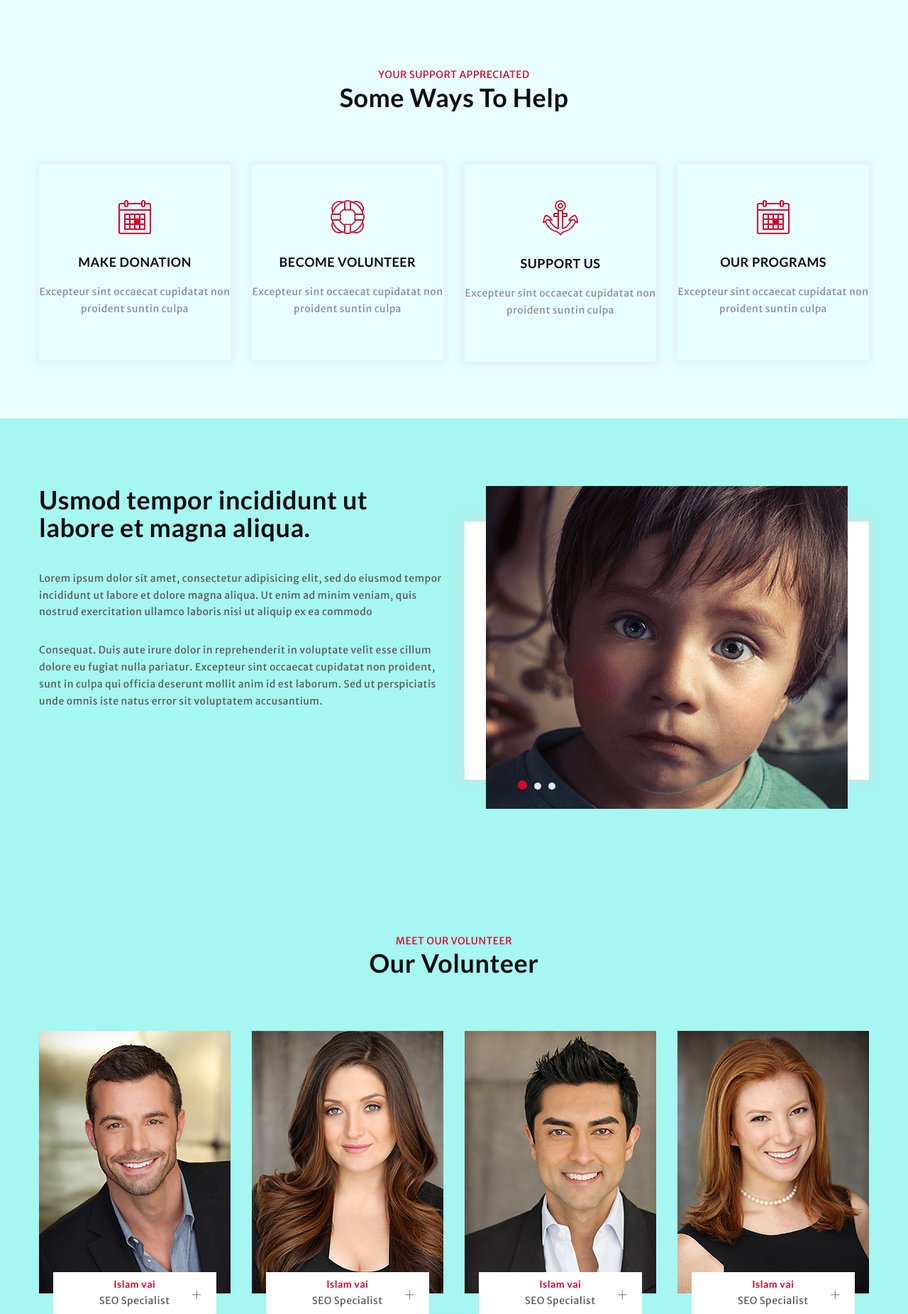
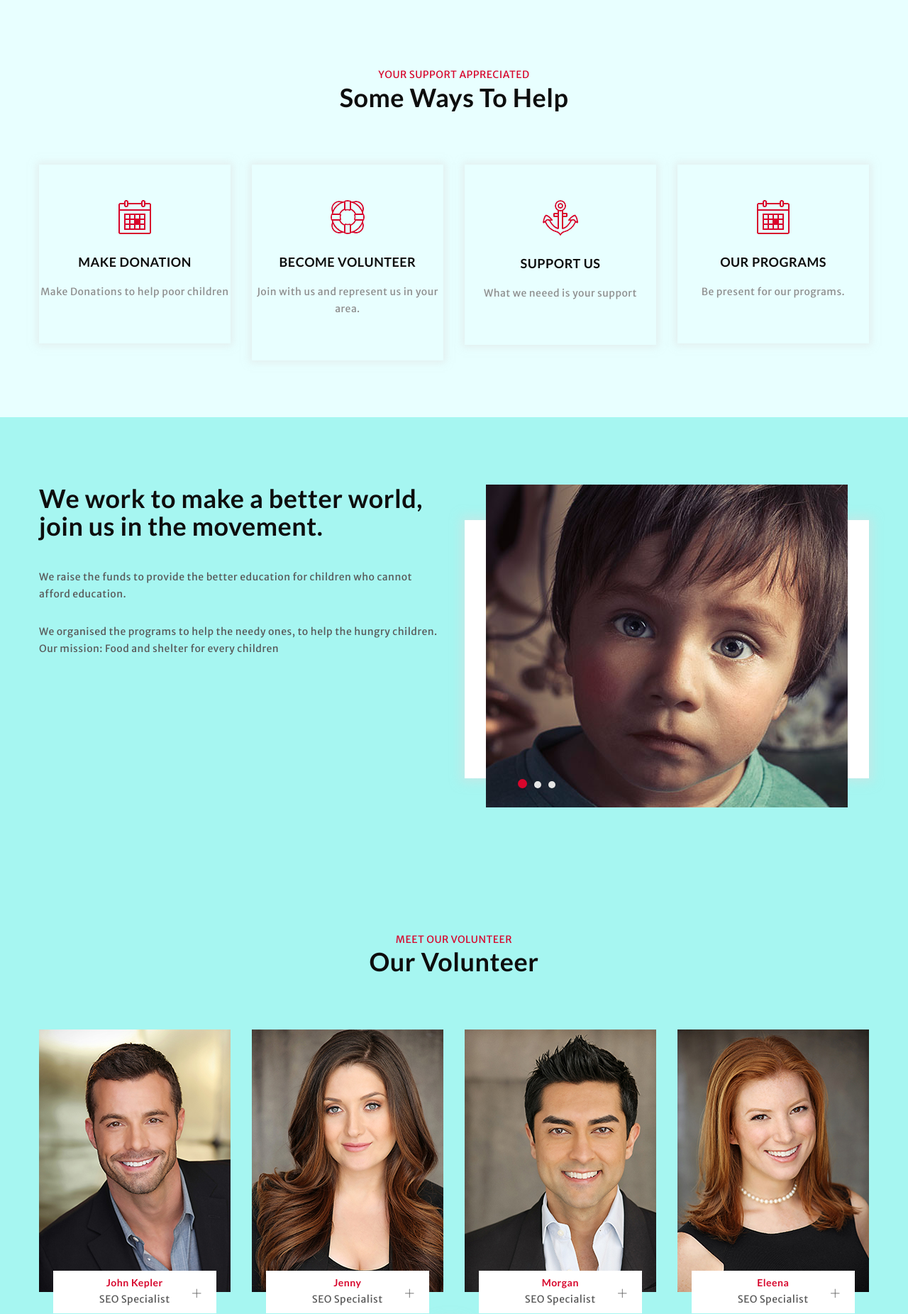
Before and after one commit to iamsrshaikh/wt_project, a Node server app: page /about-us in a window 1280 px wide. Shown: the part 139-1991 px from the top of the page at 71% size. Run offline with Node 20, Linux system fonts and the light colour scheme.

Commit message:
Update about-us.ejs

```diff
--- a/views/about-us.ejs
+++ b/views/about-us.ejs
@@ -27,7 +27,7 @@
 										<h3 class="black">MAKE DONATION</h3>
 									</div>
 									<div class="way-help-text-content">
-										<p>Excepteur sint occaecat cupidatat non proident suntin culpa</p>
+										<p>Make Donations to help poor children</p>
 									</div>
 								</div>
 								<!-- /text -->
@@ -36,7 +36,7 @@
 										<h3 class="red">MAKE DONATION</h3>
 									</div>
 									<div class="way-help-text-content pb20">
-										<p>Duis aute irure dolor in reprehenderit in voluptate velit esse cillum dolore eu fugiat nulla.</p>
+										<p>Make Donations to help poor children</p>
 									</div>
 									<div class="way-help-pic pb30">
 										<a href="#"><span class="red ti-plus"></span></a>
@@ -57,7 +57,7 @@
 										<h3 class="black">BECOME VOLUNTEER</h3>
 									</div>
 									<div class="way-help-text-content">
-										<p>Excepteur sint occaecat cupidatat non proident suntin culpa</p>
+										<p>Join with us and represent us in your area.</p>
 									</div>
 								</div>
 								<!-- /text -->
@@ -66,7 +66,7 @@
 										<h3 class="red">BECOME VOLUNTEER</h3>
 									</div>
 									<div class="way-help-text-content pb20">
-										<p>Duis aute irure dolor in reprehenderit in voluptate velit esse cillum dolore eu fugiat nulla.</p>
+										<p>Join with us and represent us in your area.</p>
 									</div>
 									<div class="way-help-pic pb30">
 										<a href="#"><span class="red ti-plus"></span></a>
@@ -87,7 +87,7 @@
 										<h3 class="black">SUPPORT US</h3>
 									</div>
 									<div class="way-help-text-content">
-										<p>Excepteur sint occaecat cupidatat non proident suntin culpa</p>
+										<p>What we neeed is your support</p>
 									</div>
 								</div>
 								<!-- /text -->
@@ -96,7 +96,7 @@
 										<h3 class="red">SUPPORT US</h3>
 									</div>
 									<div class="way-help-text-content pb20">
-										<p>Duis aute irure dolor in reprehenderit in voluptate velit esse cillum dolore eu fugiat nulla.</p>
+										<p>What we need is your support</p>
 									</div>
 									<div class="way-help-pic pb30">
 										<a href="#"><span class="red ti-plus"></span></a>
@@ -117,7 +117,7 @@
 										<h3 class="black">OUR PROGRAMS</h3>
 									</div>
 									<div class="way-help-text-content">
-										<p>Excepteur sint occaecat cupidatat non proident suntin culpa</p>
+										<p>Be present for our programs.</p>
 									</div>
 								</div>
 								<!-- /text -->
@@ -126,7 +126,7 @@
 										<h3 class="red">OUR PROGRAMS</h3>
 									</div>
 									<div class="way-help-text-content pb20">
-										<p>Duis aute irure dolor in reprehend-erit in voluptate velit esse cillum dolore eu fugiat nulla.</p>
+										<p>Be present for our programs.</p>
 									</div>
 									<div class="way-help-pic pb30">
 										<a href="#"><span class="red ti-plus"></span></a>
@@ -154,13 +154,13 @@
 						<div class="col-md-6">
 							<div class="about-slider-text">
 								<div class="about-slider-text-head pb40">
-									<h2 class="black">Usmod tempor incididunt ut labore et  magna aliqua.</h2>
+									<h2 class="black">We work to make a better world, join us in the movement.</h2>
 								</div>
 								<div class="about-slider-text-details pb20">
-									<p>Lorem ipsum dolor sit amet, consectetur adipisicing elit, sed do eiusmod tempor incididunt ut labore et dolore magna aliqua. Ut enim ad minim veniam, quis nostrud exercitation ullamco laboris nisi ut aliquip ex ea commodo </p>
+									<p>We raise the funds to provide the better education for children who cannot afford education. </p>
 								</div>
 								<div class="about-slider-text-details">
-									<p>Consequat. Duis aute irure dolor in reprehenderit in voluptate velit esse cillum dolore eu fugiat nulla pariatur. Excepteur sint occaecat cupidatat non proident, sunt in culpa qui officia deserunt mollit anim id est laborum. Sed ut perspiciatis unde omnis iste natus error sit voluptatem accusantium. </p>
+									<p>We organised the programs to help the needy ones, to help the hungry children. Our mission: Food and shelter for every children </p>
 								</div>
 							</div>
 						</div>
@@ -211,7 +211,7 @@
 							<div class="volunteer-text">
 								<div class="name-designation text-center">
 									<div class="volunteer-name">
-										<a class="red" href="#">Islam vai</a>
+										<a class="red" href="#">John Kepler</a>
 									</div>
 									<div class="volunteer-designation">
 										<p>SEO Specialist</p>
@@ -242,7 +242,7 @@
 							<div class="volunteer-text">
 								<div class="name-designation text-center">
 									<div class="volunteer-name">
-										<a class="red" href="#">Islam vai</a>
+										<a class="red" href="#">Jenny</a>
 									</div>
 									<div class="volunteer-designation">
 										<p>SEO Specialist</p>
@@ -273,7 +273,7 @@
 							<div class="volunteer-text">
 								<div class="name-designation text-center">
 									<div class="volunteer-name">
-										<a class="red" href="#">Islam vai</a>
+										<a class="red" href="#">Morgan</a>
 									</div>
 									<div class="volunteer-designation">
 										<p>SEO Specialist</p>
@@ -304,7 +304,7 @@
 							<div class="volunteer-text">
 								<div class="name-designation text-center">
 									<div class="volunteer-name">
-										<a class="red" href="#">Islam vai</a>
+										<a class="red" href="#">Eleena</a>
 									</div>
 									<div class="volunteer-designation">
 										<p>SEO Specialist</p>
@@ -336,7 +336,7 @@
 							<div class="volunteer-text">
 								<div class="name-designation text-center">
 									<div class="volunteer-name">
-										<a class="red" href="#">Islam vai</a>
+										<a class="red" href="#">Watson</a>
 									</div>
 									<div class="volunteer-designation">
 										<p>SEO Specialist</p>
@@ -367,7 +367,7 @@
 							<div class="volunteer-text">
 								<div class="name-designation text-center">
 									<div class="volunteer-name">
-										<a class="red" href="#">Islam vai</a>
+										<a class="red" href="#">Jenifer</a>
 									</div>
 									<div class="volunteer-designation">
 										<p>SEO Specialist</p>
@@ -398,7 +398,7 @@
 							<div class="volunteer-text">
 								<div class="name-designation text-center">
 									<div class="volunteer-name">
-										<a class="red" href="#">Islam vai</a>
+										<a class="red" href="#">Kevin</a>
 									</div>
 									<div class="volunteer-designation">
 										<p>SEO Specialist</p>
@@ -429,7 +429,7 @@
 							<div class="volunteer-text">
 								<div class="name-designation text-center">
 									<div class="volunteer-name">
-										<a class="red" href="#">Islam vai</a>
+										<a class="red" href="#">Selena</a>
 									</div>
 									<div class="volunteer-designation">
 										<p>SEO Specialist</p>
@@ -460,7 +460,7 @@
 							<div class="volunteer-text">
 								<div class="name-designation text-center">
 									<div class="volunteer-name">
-										<a class="red" href="#">Islam vai</a>
+										<a class="red" href="#">Alastair</a>
 									</div>
 									<div class="volunteer-designation">
 										<p>SEO Specialist</p>
@@ -491,7 +491,7 @@
 							<div class="volunteer-text">
 								<div class="name-designation text-center">
 									<div class="volunteer-name">
-										<a class="red" href="#">Islam vai</a>
+										<a class="red" href="#">Gomezay</a>
 									</div>
 									<div class="volunteer-designation">
 										<p>SEO Specialist</p>
@@ -522,7 +522,7 @@
 							<div class="volunteer-text">
 								<div class="name-designation text-center">
 									<div class="volunteer-name">
-										<a class="red" href="#">Islam vai</a>
+										<a class="red" href="#">Mount</a>
 									</div>
 									<div class="volunteer-designation">
 										<p>SEO Specialist</p>
@@ -553,7 +553,7 @@
 							<div class="volunteer-text">
 								<div class="name-designation text-center">
 									<div class="volunteer-name">
-										<a class="red" href="#">Islam vai</a>
+										<a class="red" href="#">Victoria</a>
 									</div>
 									<div class="volunteer-designation">
 										<p>SEO Specialist</p>
@@ -598,7 +598,7 @@
 									<h2>Our Impact</h2>
 								</div>
 								<div class="section-title-text-1 text-left">
-									<p>Lorem ipsum dolor sit amet, consectetur adipisicing elit, sed do eiusmod tempor incididunt ut labore et dolore magna aliqua. Ut enim ad minim veniam, quis nostrud exercitation ullamco laboris nisi ut aliquip ex ea commodo consequat. Duis aute irure dolor in reprehenderit.</p>
+									<p>We have provide education to millions of children. Every day our team is working to make sure that no child remains hungry. We are doing our best to provide shelters for poor children.</p>
 								</div>
 							</div>
 							<!-- /section-title -->
@@ -662,7 +662,7 @@
 								<div class="become-member">
 									<div class="become-member-head pb30">
 										<h3 class="black">Become a Part Of the World</h3>
-										<p>Lorem ipsum dolor sit amet, consectetur adipisicing elit, sed do eiusmod </p>
+										<p>Join with us, work for better tomorrow of others.</p>
 									</div>
 									<div class="become-member-form">
 										<form action="#" method="post">
@@ -720,13 +720,13 @@
 									<span class="red ti-crown"></span>
 								</div>
 								<div class="we-can-do-text">
-									<h3 class="we-can-do-head red"> <a href="#">Croud Funding</a></h3>
+									<h3 class="we-can-do-head red"> <a href="#">Crowd Funding</a></h3>
 								</div>
 								<div class="hide-icon">
 									<span class="red ti-crown"></span>
 								</div>
 								<div class="hide-text text-left">
-									<p>Modi tempora incidunt ut labore et dolore magnam voluptatem...</p>
+									<p>We raise money for funding it to various projects.</p>
 								</div>
 							</div>
 						</div>
@@ -744,7 +744,7 @@
 									<span class="red ti-heart"></span>
 								</div>
 								<div class="hide-text text-left">
-									<p>Modi tempora incidunt ut labore et dolore magnam voluptatem...</p>
+									<p>We collect donations to help poor children.</p>
 								</div>
 							</div>
 						</div>
@@ -762,7 +762,7 @@
 									<span class="red ti-support"></span>
 								</div>
 								<div class="hide-text text-left">
-									<p>Modi tempora incidunt ut labore et dolore magnam voluptatem...</p>
+									<p>We provide medical help to others.</p>
 								</div>
 							</div>
 						</div>
@@ -780,7 +780,7 @@
 									<span class="red ti-book"></span>
 								</div>
 								<div class="hide-text text-left">
-									<p>Modi tempora incidunt ut labore et dolore magnam voluptatem...</p>
+									<p>We collect funds to provide quality of education to poors.</p>
 								</div>
 							</div>
 						</div>
@@ -798,7 +798,7 @@
 									<span class="red ti-timer"></span>
 								</div>
 								<div class="hide-text text-left">
-									<p>Modi tempora incidunt ut labore et dolore magnam voluptatem...</p>
+									<p>We organize various events to help others.</p>
 								</div>
 							</div>
 						</div>
@@ -816,7 +816,7 @@
 									<span class="red ti-wheelchair"></span>
 								</div>
 								<div class="hide-text text-left">
-									<p>Modi tempora incidunt ut labore et dolore magnam voluptatem...</p>
+									<p>We raise funds to help the disable people.</p>
 								</div>
 							</div>
 						</div>
@@ -834,7 +834,7 @@
 									<span class="red ti-paint-bucket"></span>
 								</div>
 								<div class="hide-text text-left">
-									<p>Modi tempora incidunt ut labore et dolore magnam voluptatem...</p>
+									<p>We organize camp for blood donations.</p>
 								</div>
 							</div>
 						</div>
@@ -852,7 +852,7 @@
 									<span class="red ti-gift"></span>
 								</div>
 								<div class="hide-text text-left">
-									<p>Modi tempora incidunt ut labore et dolore magnam voluptatem...</p>
+									<p>We collects various gifts for poor children.</p>
 								</div>
 							</div>
 						</div>
@@ -874,7 +874,7 @@
 					<div class="row section-content">
 						<div class="section-title text-center">
 							<div class="section-title-text">
-								<h2>Lorem ipsum dolor sit amet consecte <span class="red">adipisicing elit sed do eiusmod</span></h2>
+								<h2>The Work we do <span class="red">Watch the video.</span></h2>
 							</div>
 						</div>
 						<!-- /section-title -->
@@ -888,7 +888,7 @@
 										<p>check the palyer to </p>
 									</div>
 									<div class="play-icon pull-left">
-										<a class="popup-with-zoom-anim" href="https://www.youtube.com/watch?v=syFZfO_wfMQ"><span class="red ti-control-play "></span></a>
+										<a class="popup-with-zoom-anim" href="https://youtu.be/O2VuTIe5BUs"><span class="red ti-control-play "></span></a>
 									</div>
 									<div class="play-text text-uppercase mt25 pull-left">
 										<p>watch the overview </p>
@@ -925,26 +925,26 @@
 								<div class="latest-news-date-text pb20">
 									<div class="latest-news-date pull-left mr45">
 										<span class="date pull-left">15</span>
-										<span class="month text-uppercase pull-left">january</span>
-										<span class="year">2017</span>
+										<span class="month text-uppercase pull-left">August</span>
+										<span class="year">2020</span>
 									</div>
 									<!-- /latest-news-date-text -->
 									<div class="latest-news-text">
 										<div class="latest-news-head">
-											<h3><a href="#">Consectetur adipisicing elit sed</a> </h3>
+											<h3><a href="#">Helped 1.2 million children</a> </h3>
 										</div>
 
 										<!-- /latest-news-text -->
 										<div class="latest-news-meta mt10">
 											<div class="meta">
 												<ul class="meta-list">
-													<li><a class="black" href="#"><span class="mr5 ti-pencil"></span> Tonmoy</a></li>
+													<li><a class="black" href="#"><span class="mr5 ti-pencil"></span> Virat</a></li>
 													<li><a href="#"><span class="mr5 ti-comment-alt"></span>45</a></li>
 												</ul>
 											</div>
 										</div>
 										<div class="latest-news-text-details mt10">
-											<p>Excepteur sint occaecat cupidatat non proident sunt in culpa qui officia deserunt mollit an...</p>
+											<p>We provided education for more than 1.2 million children.</p>
 										</div>
 									</div>
 								</div>
@@ -953,26 +953,26 @@
 								<div class="latest-news-date-text pb10 mt25">
 									<div class="latest-news-date pull-left mr45">
 										<span class="date pull-left">20</span>
-										<span class="month text-uppercase pull-left">january</span>
-										<span class="year">2017</span>
+										<span class="month text-uppercase pull-left">September</span>
+										<span class="year">2020</span>
 									</div>
 									<!-- /latest-news-date-text -->
 									<div class="latest-news-text">
 										<div class="latest-news-head">
-											<h3><a href="#">Consectetur adipisicing elit sed</a></h3>
+											<h3><a href="#">Shelter for 1 million children</a></h3>
 										</div>
 
 										<!-- /latest-news-text -->
 										<div class="latest-news-meta mt10">
 											<div class="meta">
 												<ul class="meta-list">
-													<li><a class="black" href="#"><span class="mr5 ti-pencil"></span> Tonmoy</a></li>
+													<li><a class="black" href="#"><span class="mr5 ti-pencil"></span> Tanmay</a></li>
 													<li><a href="#"><span class="mr5 ti-comment-alt"></span>45</a></li>
 												</ul>
 											</div>
 										</div>
 										<div class="latest-news-text-details mt10">
-											<p>Excepteur sint occaecat cupidatat non proident sunt in culpa qui officia deserunt mollit an...</p>
+											<p>Fund me provided shelter for more than 1 million children across the nation.</p>
 										</div>
 									</div>
 								</div>
@@ -981,26 +981,26 @@
 								<div class="latest-news-date-text pb10 mt25">
 									<div class="latest-news-date pull-left mr45">
 										<span class="date pull-left">26</span>
-										<span class="month text-uppercase pull-left">january</span>
-										<span class="year">2017</span>
+										<span class="month text-uppercase pull-left">October</span>
+										<span class="year">2020</span>
 									</div>
 									<!-- /latest-news-date-text -->
 									<div class="latest-news-text">
 										<div class="latest-news-head">
-											<h3><a href="#">Consectetur adipisicing elit sed</a></h3>
+											<h3><a href="#">Food for millions.</a></h3>
 										</div>
 
 										<!-- /latest-news-text -->
 										<div class="latest-news-meta mt10">
 											<div class="meta">
 												<ul class="meta-list">
-													<li><a class="black" href="#"><span class="mr5 ti-pencil"></span> Tonmoy</a></li>
+													<li><a class="black" href="#"><span class="mr5 ti-pencil"></span> Pollard</a></li>
 													<li><a href="#"><span class="mr5 ti-comment-alt"></span>45</a></li>
 												</ul>
 											</div>
 										</div>
 										<div class="latest-news-text-details mt10">
-											<p>Excepteur sint occaecat cupidatat non proident sunt in culpa qui officia deserunt mollit an...</p>
+											<p>Fund me provides food for children everyday, helping over million children.</p>
 										</div>
 									</div>
 								</div>
@@ -1016,7 +1016,7 @@
 									</div>
 									<!-- /slide-quate-pic -->
 									<div class="slide-text pb60">
-										<p>Sed ut perspiciatis unde omnis iste natus error sit voluptatem accusantium doloremque laudantium, totam rem aperia eaque ipsa quae ab illo.
+										<p>We are glad that we could help million of children. Still miles to go.
 										</p>
 									</div>
 									<!-- /slide-text -->
@@ -1041,7 +1041,7 @@
 									</div>
 									<!-- /slide-quate-pic -->
 									<div class="slide-text pb60">
-										<p>Sed ut perspiciatis unde omnis iste natus error sit voluptatem accusantium doloremque laudantium, totam rem aperia eaque ipsa quae ab illo.
+										<p>What a privilege to be here on the planet to contribute your unique donation to humankind. Each face in the rainbow of colors that populate our world is precious and special.
 										</p>
 									</div>
 									<!-- /slide-text -->
@@ -1066,7 +1066,7 @@
 									</div>
 									<!-- /slide-quate-pic -->
 									<div class="slide-text pb60">
-										<p>Sed ut perspiciatis unde omnis iste natus error sit voluptatem accusantium doloremque laudantium, totam rem aperia eaque ipsa quae ab illo.
+										<p>Making a donation is the ultimate sign of solidarity. Actions speak louder than words.
 										</p>
 									</div>
 									<!-- /slide-text -->
```
